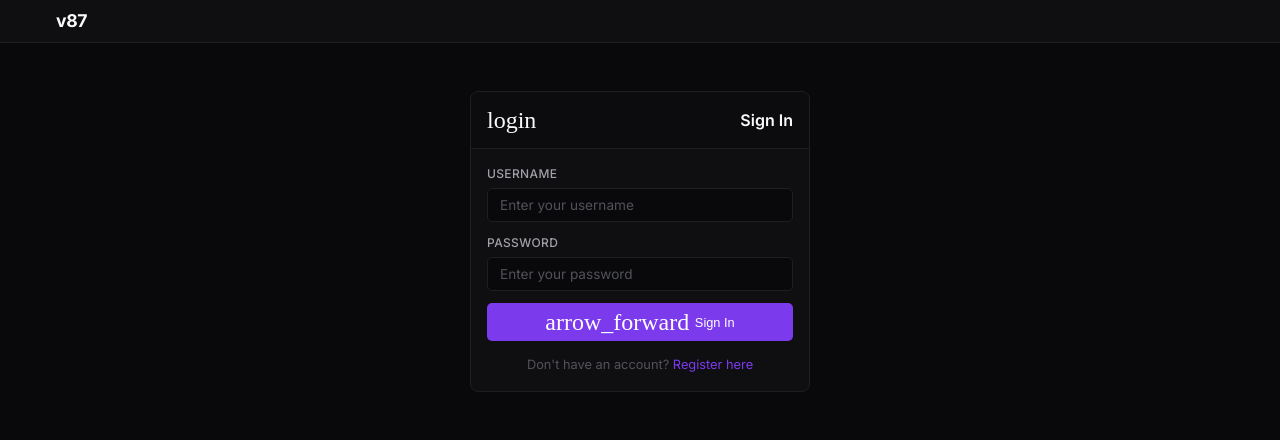
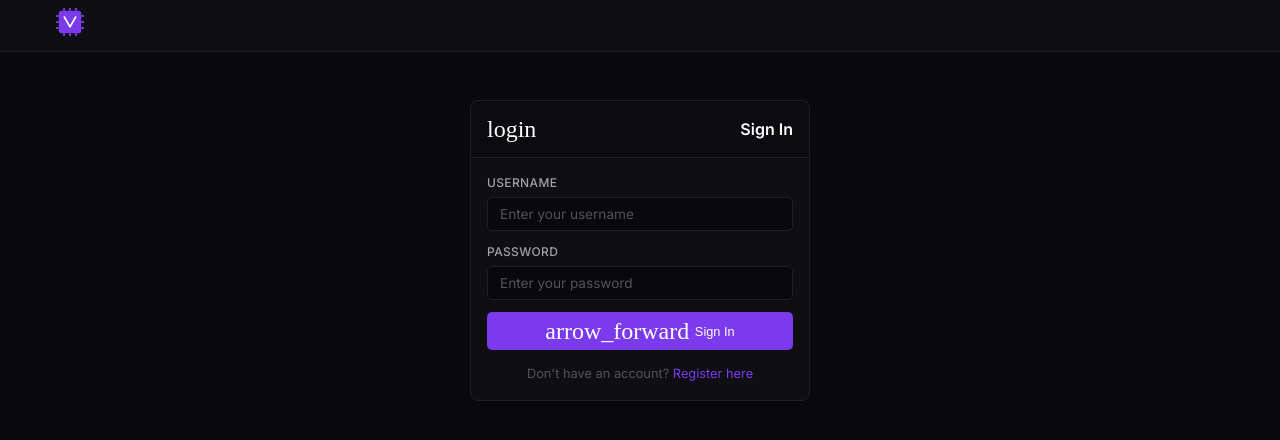
Before and after one commit to zt3xdv/v87, a website: page public/index.html in a window 1280 px wide. Drawn offline with nearby package versions, Linux system fonts and the light colour scheme; some icons are missing; a web font is replaced by a local one.

Commit message:
Add logo and update index.html

```diff
--- a/public/index.html
+++ b/public/index.html
@@ -5,6 +5,7 @@
     <meta name="viewport" content="width=device-width, initial-scale=1.0">
     <meta name="theme-color" content="#09090b">
     <title>v87 Panel</title>
+    <link rel="icon" type="image/svg+xml" href="/logo.svg">
     <link rel="preconnect" href="https://fonts.googleapis.com">
     <link rel="preconnect" href="https://fonts.gstatic.com" crossorigin>
     <link href="https://fonts.googleapis.com/css2?family=Inter:wght@400;500;600;700;800&display=swap" rel="stylesheet">
@@ -16,7 +17,9 @@
 <body>
     <nav class="navbar">
         <div class="container-fluid d-flex justify-between align-center">
-            <a href="/" class="navbar-brand" onclick="event.preventDefault(); App.navigate('/dashboard')">v87</a>
+            <a href="/" class="navbar-brand" onclick="event.preventDefault(); App.navigate('/dashboard')">
+                <img src="/logo.svg" alt="V87" style="height: 28px; width: 28px;">
+            </a>
 
             <div class="dropdown" style="position: relative;">
                 <button class="btn btn-sm btn-secondary" id="nav-toggle">
```
Also changed, not shown: public/logo.svg (added).
